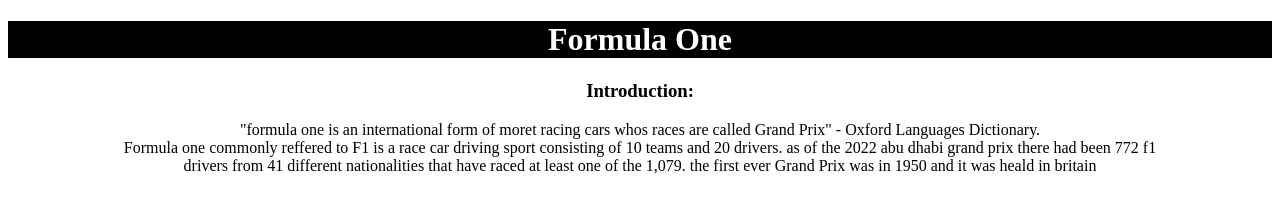
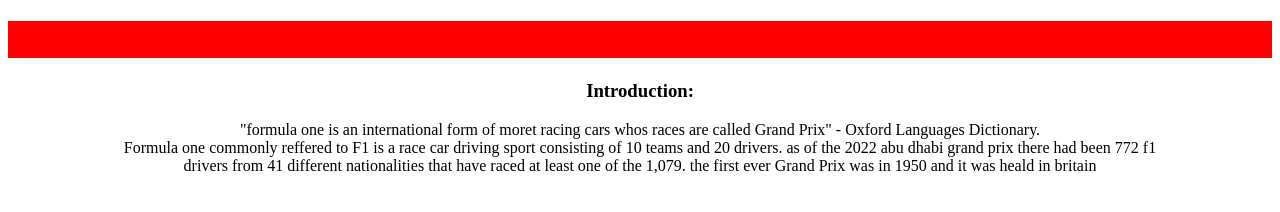
Before and after one commit to ha8465/myWebsite, a plain HTML site: page index.html in a window 1280 px wide. Drawn offline with Linux system fonts and the light colour scheme.

Commit message:
Update index.html

```diff
--- a/index.html
+++ b/index.html
@@ -5,9 +5,9 @@
 <style>
 
 h1{
-color: rgb(255,255,255);
+color: rgb(255,0,0);
 
-background-color: rgb(0,0,0);
+background-color: rgb(255,0,0);
 }
 
 body{
```
